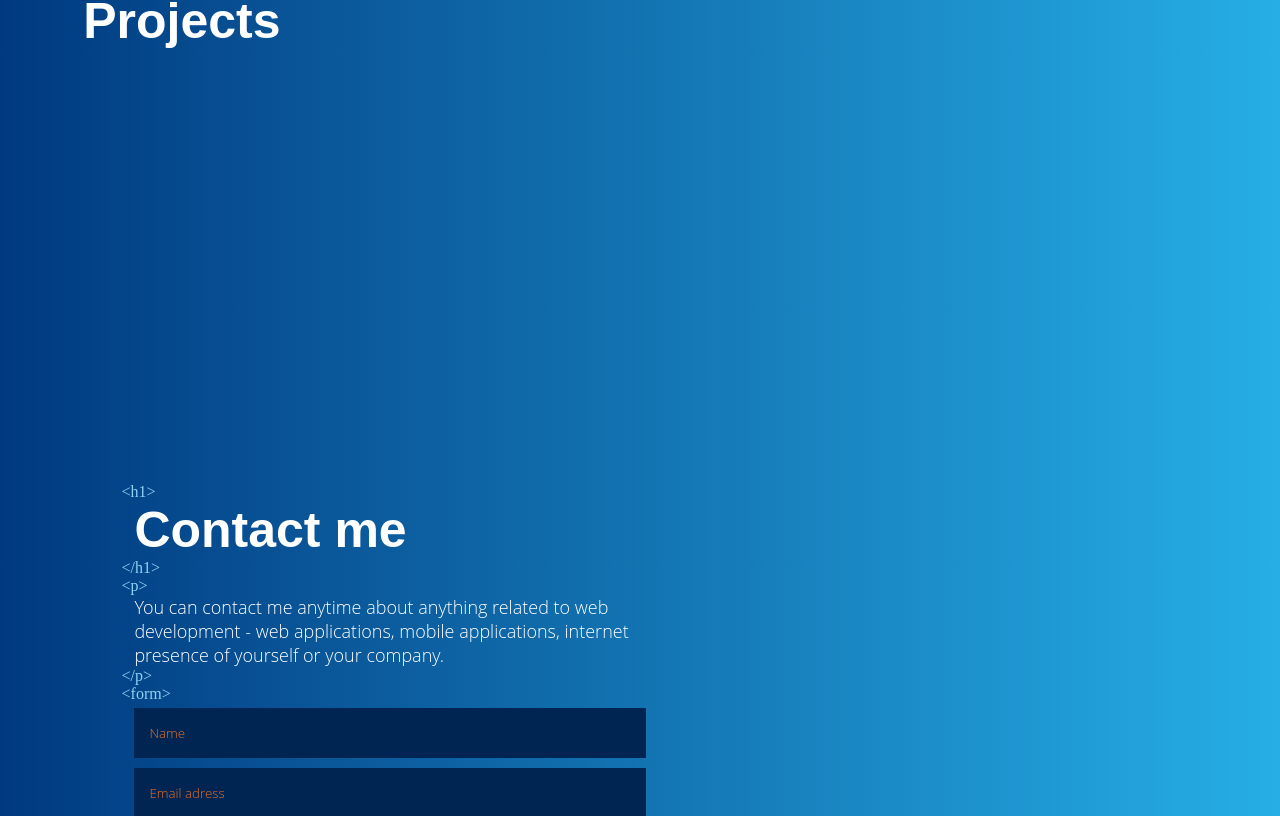
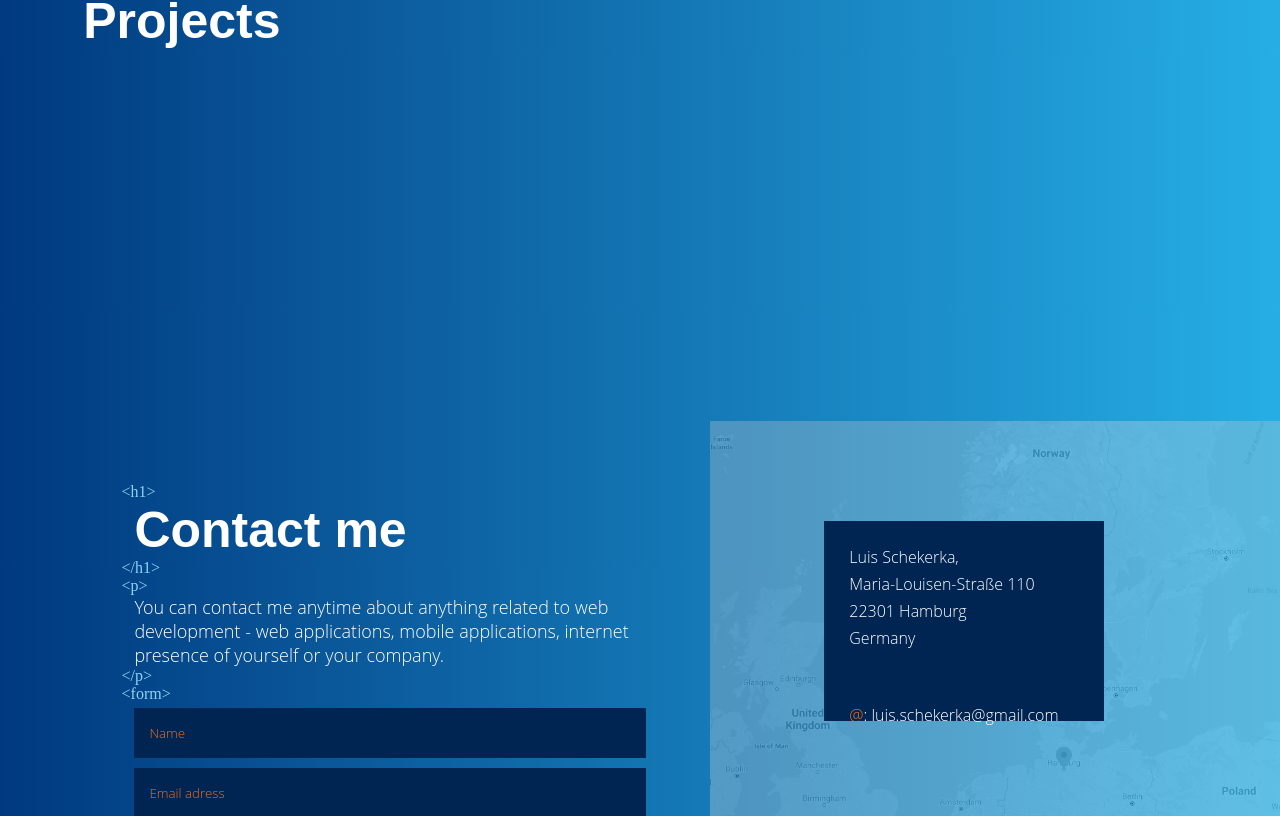
Before and after one commit to KingLouie1994/portfolio_page_1.3, a React (Create React App) app: page / in a window 1280 px wide. Shown: the part 1979-2795 px from the top of the page. Built offline with nearby package versions, Linux system fonts and the light colour scheme; a web font is replaced by a local one.

Commit message:
added image and address card to contact page

```diff
--- a/src/components/About.js
+++ b/src/components/About.js
@@ -152,7 +152,7 @@ const StyledAboutLeft = styled.div`
   justify-content: center;
   position: absolute;
   left: 3vw;
-  padding: 2vw 1vw 2vw 1vw;
+  padding: 1vw 1vw 1vw 1vw;
   @media (max-width: 2100px) and (orientation: landscape) {
     left: 3.5vw;
   }
--- a/src/components/Contact.js
+++ b/src/components/Contact.js
@@ -6,6 +6,9 @@ import { useForm } from "react-hook-form";
 import emailjs from "emailjs-com";
 import { ToastContainer, toast } from "react-toastify";
 import "react-toastify/dist/ReactToastify.min.css";
+
+// Import of external data
+import Location from "../Data/Location.png";
 
 // Imports for styling
 import styled from "styled-components";
@@ -183,6 +186,27 @@ const Contact = () => {
             <p>{"</html>"}</p>
           </div>
         </StyledContactLeft>
+        <StyledContactRight style={{ height: dimensions.height }}>
+          <StyledContactRightPicture
+            src={Location}
+            alt="Profile Picture"
+            style={{ height: dimensions.height }}
+          />
+          <StyledContactRightAddress>
+            <div>
+              <p>Luis Schekerka,</p>
+              <p>Maria-Louisen-Straße 110</p>
+              <p>22301 Hamburg</p>
+              <p>Germany</p>
+            </div>
+            <div>
+              <p>
+                <span style={{ color: "#ed6f22" }}>@</span>:{" "}
+                luis.schekerka@gmail.com
+              </p>
+            </div>
+          </StyledContactRightAddress>
+        </StyledContactRight>
       </StyledContact>
     </React.Fragment>
   );
@@ -210,7 +234,7 @@ const StyledContactLeft = styled.div`
   justify-content: space-between;
   position: absolute;
   left: 3vw;
-  padding: 2vw 0 2vw 1vw;
+  padding: 1vw 0 1vw 1vw;
   p {
     color: #8ed3f4;
     font-family: "La Belle Aurore", cursive;
@@ -298,6 +322,8 @@ const StyledContactLeftForm = styled.form`
   @media (max-width: 1200px) {
     button {
       width: 30%;
+      height: 30px;
+      padding: 0;
     }
   }
   @media (max-width: 500px) {
@@ -362,4 +388,67 @@ const StyledContactLink = styled.a`
   text-decoration: none;
 `;
 
+const StyledContactRight = styled.div`
+  width: 47vw;
+  position: absolute;
+  left: 53vw;
+  display: flex;
+  justify-content: center;
+  align-items: center;
+  @media (max-width: 2100px) and (orientation: landscape) {
+    left: 53.5vw;
+    width: 46.5vw;
+  }
+  @media (max-width: 1900px) and (orientation: landscape) {
+    left: 54vw;
+    width: 46;
+  }
+  @media (max-width: 1700px) and (orientation: landscape) {
+    left: 54.5vw;
+    width: 45.5vw;
+  }
+  @media (max-width: 1600px) and (orientation: landscape) {
+    left: 55vw;
+    width: 45vw;
+  }
+  @media (max-width: 1400px) and (orientation: landscape) {
+    left: 55.5vw;
+    width: 44.5vw;
+  }
+  @media (max-width: 1200px) and (orientation: landscape) {
+    left: 56vw;
+    width: 44vw;
+  }
+  @media (orientation: portrait) {
+    display: none;
+  }
+`;
+
+const StyledContactRightPicture = styled.img`
+  width: 100%;
+  object-fit: cover;
+  opacity: 0.3;
+`;
+
+const StyledContactRightAddress = styled.div`
+  display: flex;
+  flex-direction: column;
+  justify-content: space-between;
+  position: absolute;
+  width: 280px;
+  height: 200px;
+  left: 20%;
+  top: 100px;
+  color: white;
+  background-color: #002552;
+  font-family: "Open Sans", sans-serif;
+  font-weight: lighter;
+  div{
+    padding: 25px;
+  }
+  p{
+    padding-bottom: 5px;
+  }
+`;
+
 export default Contact;
--- a/src/components/Welcome.js
+++ b/src/components/Welcome.js
@@ -139,7 +139,7 @@ const StyledWelcomeLeft = styled.div`
   justify-content: space-between;
   position: absolute;
   left: 3vw;
-  padding: 2vw 0 2vw 1vw;
+  padding: 1vw 0 1vw 1vw;
   p {
     font-size: 16px;
     color: #8ed3f4;
```
Also changed, not shown: src/Data/Location.png (added).
